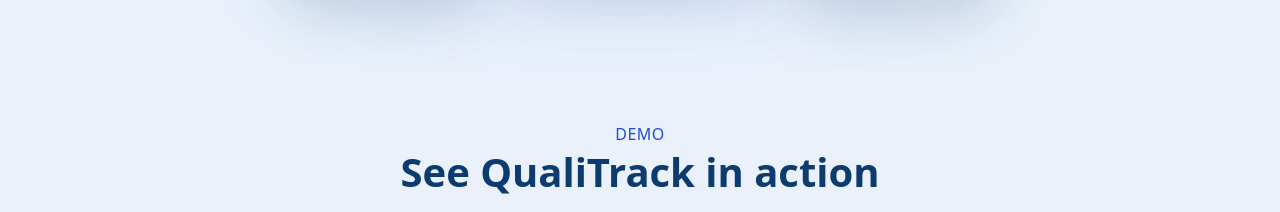
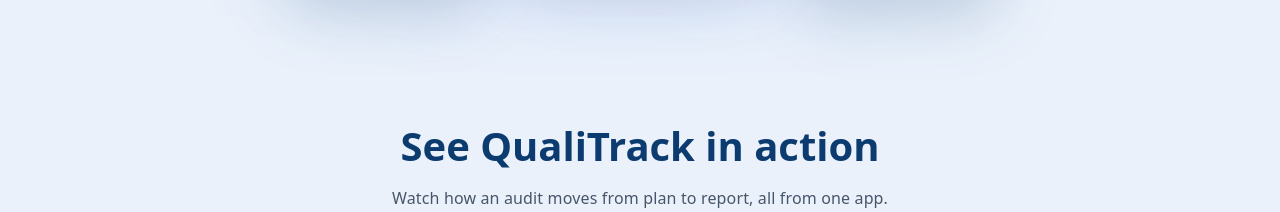
Before and after one commit to qualitrack04-cpu/frontend, a React (Vite) app: page / in a window 1280 px wide. Shown: the part 920-1132 px from the top of the page. Built offline with nearby package versions, Linux system fonts and the light colour scheme; no server answers.

Commit message:
landingpage terbaru

```diff
--- a/src/features/landing/components/LandingPage.tsx
+++ b/src/features/landing/components/LandingPage.tsx
@@ -163,7 +163,6 @@ export default function LandingPage() {
       {/* DEMO VIDEO */}
       <section id="demo" className="section soft demo-section">
         <Reveal>
-          <p className="eyebrow center">DEMO</p>
           <h2 className="center">See QualiTrack in action</h2>
           <p className="muted center demo-sub">
             Watch how an audit moves from plan to report, all from one app.
```
